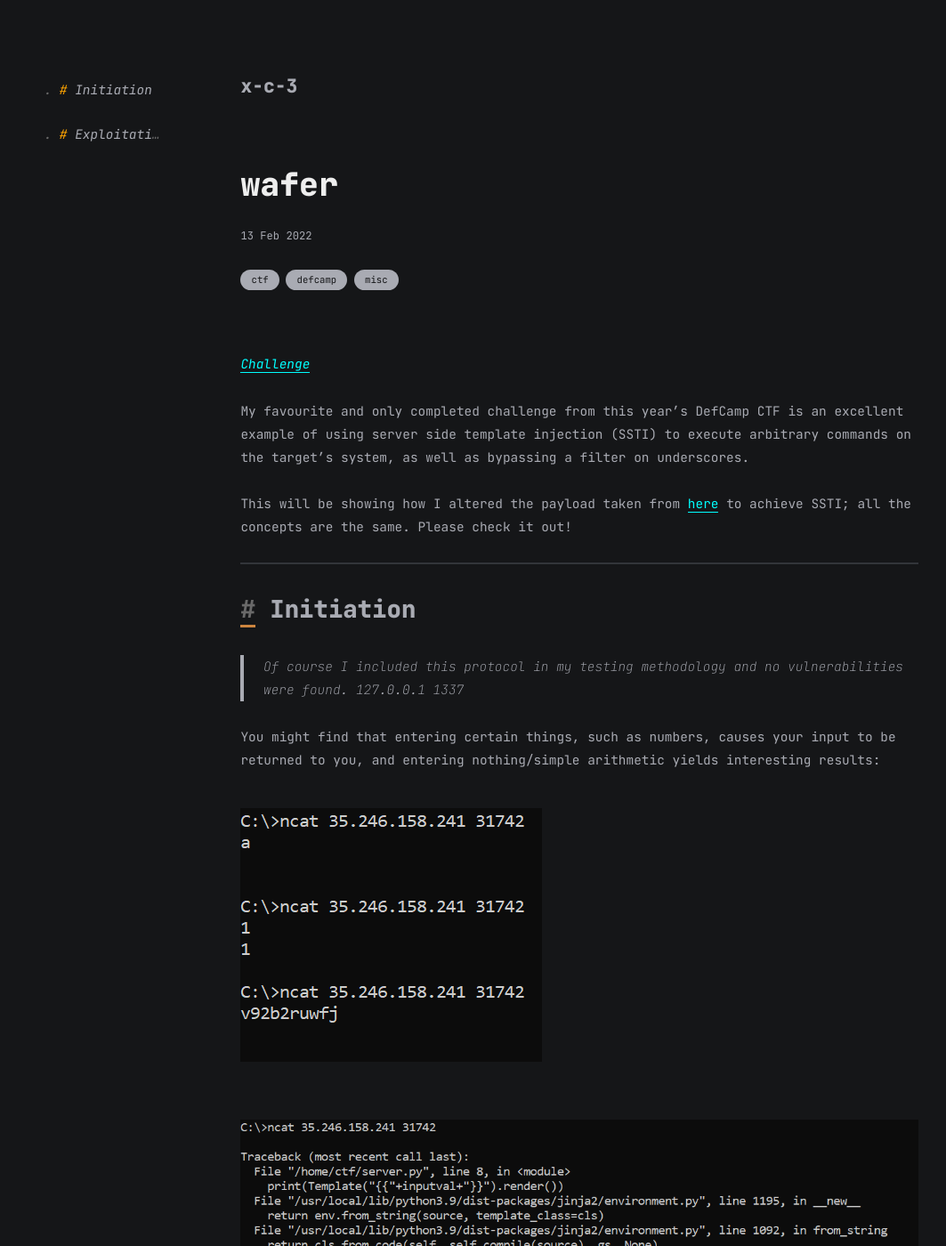
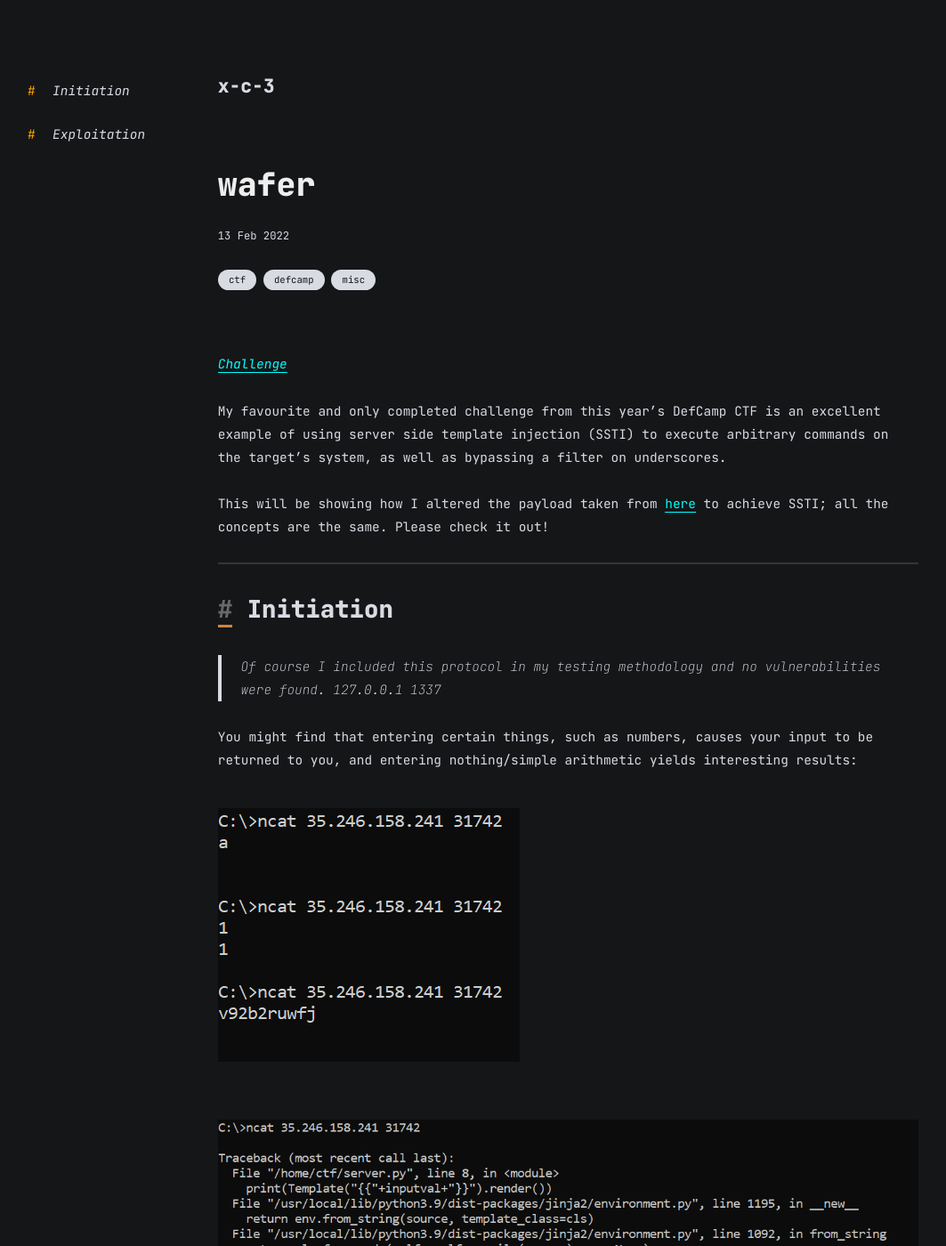
Before and after one commit to x-c-3/x-c-3.github.io, a Jekyll site: the page built from all_collections/_posts/2022-02-13-defcamp-ctf-21-22-online-wafer.markdown, in a window 1280 px wide and 1400 px high. Shown: the whole window at 89% size, without its empty margins (24-1087 px from the left). Built offline with Jekyll 4.4.1, drawn with Linux system fonts in a browser that asks for light colours.

```diff
--- a/_includes/sidebar.html
+++ b/_includes/sidebar.html
@@ -1,5 +1,7 @@
 <section class="sidebar">
 	<section class="sidebar-content">
+		<ul class="sidebar-list">
 
+		</ul>
 	</section>
 </section>
--- a/assets/css/common.css
+++ b/assets/css/common.css
@@ -6,7 +6,7 @@
   --gray-5: #151618;
   --gray-6: #111111;
   --white-1: #eeeeee;
-  --white-2: #a9abb3;
+  --white-2: #d9dbe3;
 }
 #category-modal-bg {
   position: fixed;
--- a/assets/css/post.css
+++ b/assets/css/post.css
@@ -1,6 +1,7 @@
 @import url("https://fonts.googleapis.com/css2?family=JetBrains+Mono:ital,wght@0,100;0,300;0,400;0,800;1,100;1,300;1,400;1,800&display=swap");
 
-:root {
+/*why is this here this does nothing*/
+/*:root {
   --gray-1: #3f3f3f;
   --gray-2: #32353a;
   --gray-3: #25282c;
@@ -8,8 +9,8 @@
   --gray-5: #151618;
   --gray-6: #111111;
   --white-1: #eeeeee;
-  --white-2: #a9abb3;
-}
+  --white-2: #d9dbe3;
+}*/
 * {
   font-family: inherit;
   text-decoration: none;
@@ -46,7 +47,7 @@ header {
 }
 
 .sidebar {
-  padding: 5rem 4% 4rem 4%;
+  padding: 4.6rem 1% 4rem 5%;
   width: 15%;
   height: 80vh;
   float: left;
@@ -56,21 +57,42 @@ header {
   flex-direction: column;
 }
 
-.sidebar .sidebar-content a {
+.sidebar .sidebar-content li {
+  margin: 15px 0;
+  line-height: 2rem;
+}
+
+/*TO DO:  fix this mess one day*/
+.sidebar .sidebar-content ul {
+  list-style: none;
+  padding: 0px;
+  animation: fade-sidebar 0.5s ease-out 0.125s 1 backwards;
+}
+.sidebar .sidebar-content ul li {
+  transition: transform 150ms;
+}
+.sidebar .sidebar-content ul li:before{
+  content: '\0023';
+  margin: 0 1em;
+  float: left;
+  margin-left: -9px;
+  transform: translateY(2px);
+  color: orange;
+}
+.sidebar .sidebar-content ul li:hover {
+  transform: translateX(5px);
+  font-weight: bold;
+}
+
+.sidebar .sidebar-content li > a {
   display: block;
-  text-overflow: ellipsis;
+  /*text-overflow: ellipsis;*/
   font-style: italic;
   overflow: hidden;
-  white-space: pre;
+  white-space: initial;
   max-width: 80%;
   padding: 2px 5px;
   color: dimgrey;
-  transition: transform 150ms;
-  animation: fade-sidebar 0.5s ease-out 0.125s 1 backwards;
-}
-.sidebar .sidebar-content a:hover {
-  transform: translateX(5px);
-  font-weight: bold;
 }
 
 .content {
--- a/assets/js/categories.js
+++ b/assets/js/categories.js
@@ -3,12 +3,12 @@
 
 const categories = { {% for category in site.categories %}{% capture category_name %}{{ category | first }}{% endcapture %}{{ category_name }}: [{% for post in site.categories[category_name] %}{ url: `{{ site.baseurl }}{{ post.url }}`, date: `{{post.date | date_to_string}}`, title: `{{post.title}}`},{% endfor %}],{% endfor %} }
 
-window.onload = function () {
+window.onload = () => {
 	document.querySelectorAll(".category").forEach((category) => {
 		category.addEventListener("click", function (e) {
 			const posts = categories[e.target.innerText];
-      let html = ``
-      posts.forEach(post=>{
+			let html = ``;
+			posts.forEach(post => {
 			html += `
 				<a class="modal-article" href="${post.url}">
 					<h4>${post.title}</h4>
@@ -23,7 +23,7 @@ window.onload = function () {
 		});
   	});
 
-  document.querySelector("#category-modal-bg").addEventListener("click", function(){
+	document.querySelector("#category-modal-bg").addEventListener("click", () => {
 		document.querySelector("#category-modal-title").innerText = "";
 		document.querySelector("#category-modal-content").innerHTML = "";
 		document.querySelector("#category-modal-bg").classList.toggle("open");
--- a/assets/js/post.js
+++ b/assets/js/post.js
@@ -1,17 +1,19 @@
 const contentHeaders = document.querySelectorAll(".content h1, .content h2, .content h3, .content h4, .content h5, .content h6");
 
-contentHeaders.forEach((header) => {
+contentHeaders.forEach(header => {
+
+	// Adding fragment to sidebar
+	sidebarElement = document.createElement("li");
+	sidebarElement.innerHTML = `<a href="#${header.id}"><span style="color:var(--white-${header.tagName[1]})">${header.innerText.replace("<", "&lt;")}</span></a>`;
+		// .replace(
+		// 	"#", '<span style="color:orange;">#</span>'
+		// );
+		// .replace(
+		// 	".", `<span style="color:dimgrey;">${" ".repeat(header.tagName[1])}.</span>`
+		// )
+	$(".sidebar > .sidebar-content > .sidebar-list")[0].appendChild(sidebarElement);
 
 	// Adding fragment to header
 	header.innerHTML = `<a href="#${header.id}">#</a> ${header.innerHTML}`
 
-	// Adding fragment to sidebar
-	sidebarElement = document.createElement("a");
-	sidebarElement.href = `#${header.id}`;
-	sidebarElement.innerHTML = `. <span style="color:var(--white-${header.tagName[1]})">${header.innerText}</span>`.replace(
-		"#", '<span style="color:orange;">#</span>'
-	).replace(
-		".", `<span style="color:dimgrey;">${" ".repeat(header.tagName[1])}.</span>`
-	);
-	$(".sidebar > .sidebar-content")[0].appendChild(sidebarElement);
 });
```
Also changed, not shown: all_collections/_posts/2022-07-04-using-csps-offensively.md (added, +68 -0 lines). Lines whose indentation alone changed are shown as unchanged.
